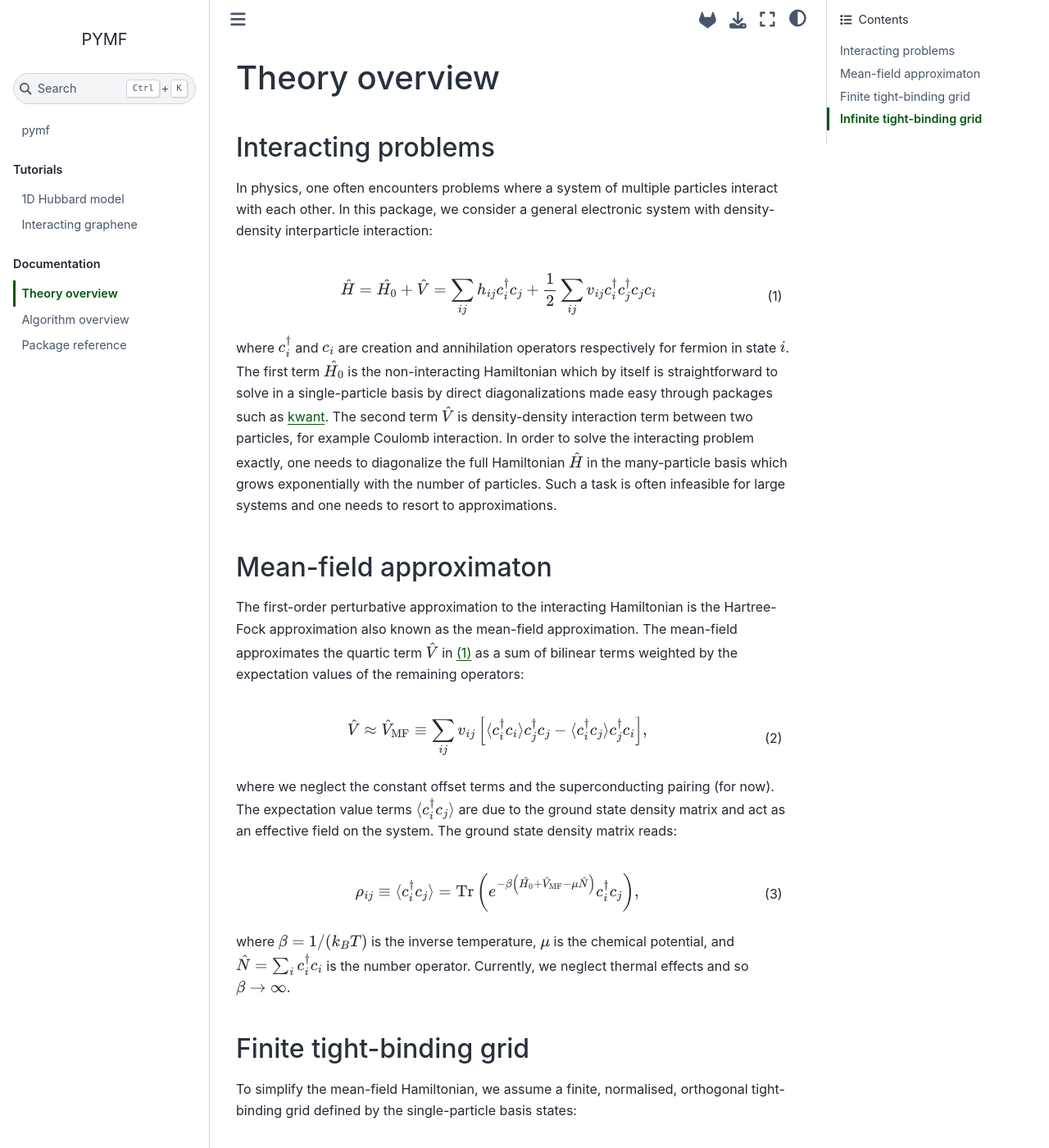
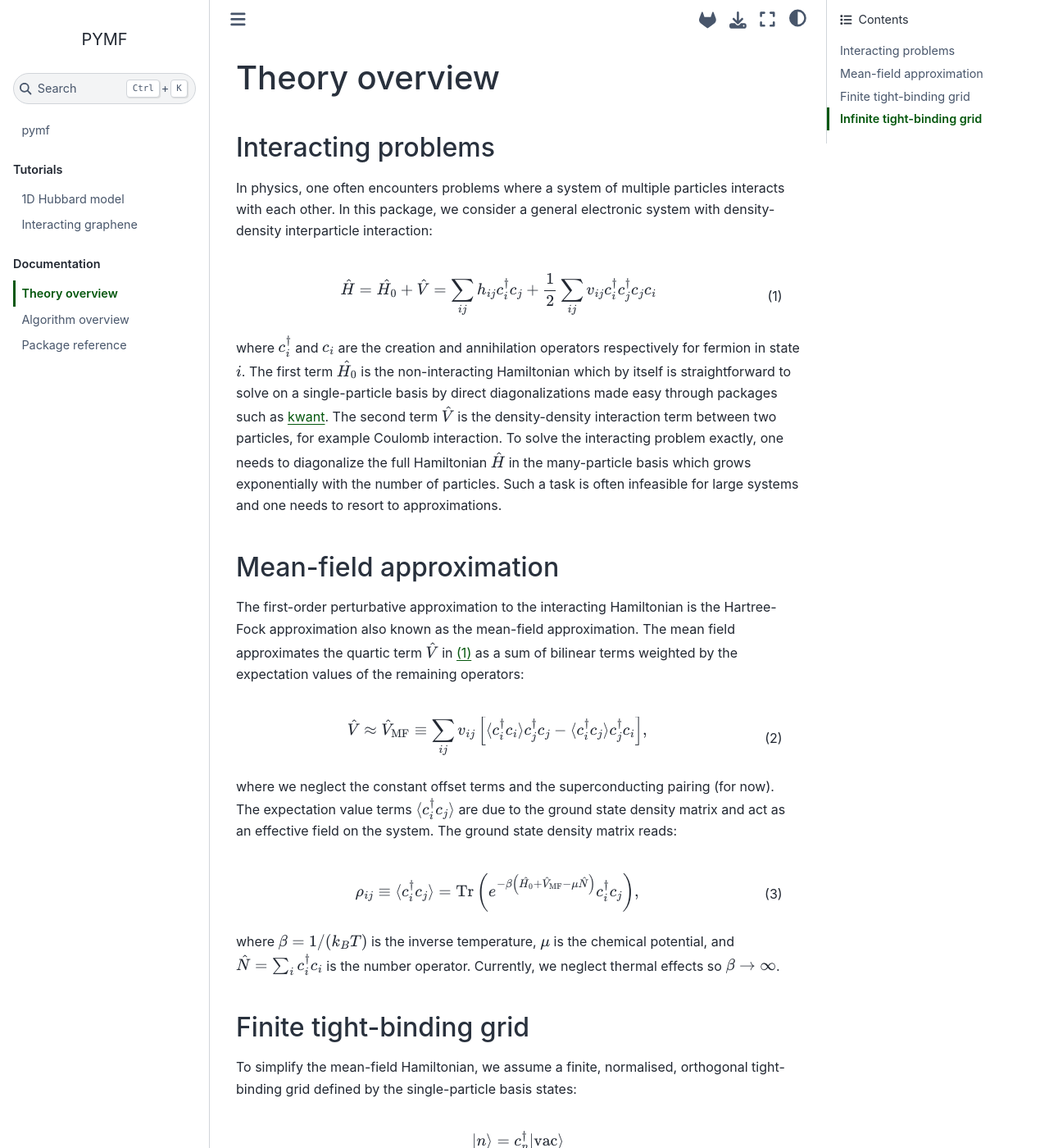
Before and after one commit to quantum-tinkerer/MeanFi, a Sphinx documentation site: the page built from docs/source/documentation/mf_notes.md, in a window 1280 px wide and 1400 px high. Shown: the whole window at 82% size. Built offline with Sphinx 7.4.7 and the Sphinx Book theme 1.1.4, drawn with Linux system fonts in a browser that asks for light colours; the version number could not be read and is left out; comment, search, counter and statistics services are not loaded; some of the changed text lies outside the part shown.

Commit message:
run through spell-checker

```diff
--- a/docs/source/documentation/mf_notes.md
+++ b/docs/source/documentation/mf_notes.md
@@ -14,7 +14,7 @@ kernelspec:
 
 ## Interacting problems
 
-In physics, one often encounters problems where a system of multiple particles interact with each other.
+In physics, one often encounters problems where a system of multiple particles interacts with each other.
 In this package, we consider a general electronic system with density-density interparticle interaction:
 
 :::{math}
@@ -22,16 +22,16 @@ In this package, we consider a general electronic system with density-density in
 \hat{H} = \hat{H_0} + \hat{V} = \sum_{ij} h_{ij} c^\dagger_{i} c_{j} + \frac{1}{2} \sum_{ij} v_{ij} c_i^\dagger c_j^\dagger c_j c_i
 :::
 
-where $c_i^\dagger$ and $c_i$ are creation and annihilation operators respectively for fermion in state $i$.
-The first term $\hat{H_0}$ is the non-interacting Hamiltonian which by itself is straightforward to solve in a single-particle basis by direct diagonalizations made easy through packages such as [kwant](https://kwant-project.org/).
-The second term $\hat{V}$ is density-density interaction term between two particles, for example Coulomb interaction.
-In order to solve the interacting problem exactly, one needs to diagonalize the full Hamiltonian $\hat{H}$ in the many-particle basis which grows exponentially with the number of particles.
+where $c_i^\dagger$ and $c_i$ are the creation and annihilation operators respectively for fermion in state $i$.
+The first term $\hat{H_0}$ is the non-interacting Hamiltonian which by itself is straightforward to solve on a single-particle basis by direct diagonalizations made easy through packages such as [kwant](https://kwant-project.org/).
+The second term $\hat{V}$ is the density-density interaction term between two particles, for example Coulomb interaction.
+To solve the interacting problem exactly, one needs to diagonalize the full Hamiltonian $\hat{H}$ in the many-particle basis which grows exponentially with the number of particles.
 Such a task is often infeasible for large systems and one needs to resort to approximations.
 
-## Mean-field approximaton
+## Mean-field approximation
 
 The first-order perturbative approximation to the interacting Hamiltonian is the Hartree-Fock approximation also known as the mean-field approximation.
-The mean-field approximates the quartic term $\hat{V}$ in {eq}`hamiltonian` as a sum of bilinear terms weighted by the expectation values of the remaining operators:
+The mean field approximates the quartic term $\hat{V}$ in {eq}`hamiltonian` as a sum of bilinear terms weighted by the expectation values of the remaining operators:
 :::{math}
 :label: mf_approx
 \hat{V} \approx \hat{V}_{\text{MF}} \equiv \sum_{ij} v_{ij} \left[
@@ -45,7 +45,7 @@ The ground state density matrix reads:
 \rho_{ij} \equiv \braket{c_i^\dagger c_j } = \text{Tr}\left(e^{-\beta \left(\hat{H_0} + \hat{V}_{\text{MF}} - \mu \hat{N} \right)} c_i^\dagger c_j\right),
 :::
 where $\beta = 1/ (k_B T)$ is the inverse temperature, $\mu$ is the chemical potential, and $\hat{N} = \sum_i c_i^\dagger c_i$ is the number operator.
-Currently, we neglect thermal effects and so $\beta \to \infty$.
+Currently, we neglect thermal effects so $\beta \to \infty$.
 
 ## Finite tight-binding grid
 
@@ -72,7 +72,7 @@ $$
 n \to n, R_n.
 $$
 
-Because of the translational invariance, the physical properties of the system are independent of the absolute unit cell position $R_n$, but rather depend on the relative position between the two unit cells $R_{nm} = R_n - R_m$:
+Because of the translational invariance, the physical properties of the system are independent of the absolute unit cell position $R_n$ but rather depend on the relative position between the two unit cells $R_{nm} = R_n - R_m$:
 
 $$
 \rho_{mn} \to \rho_{mn}(R_{mn}).
```
Also changed, not shown: README.md (+1 -1 lines), docs/source/documentation/algorithm.md (+4 -4 lines).
